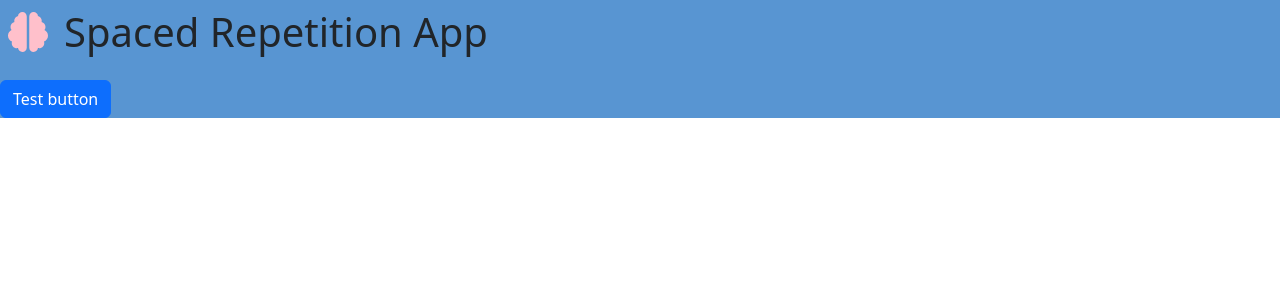
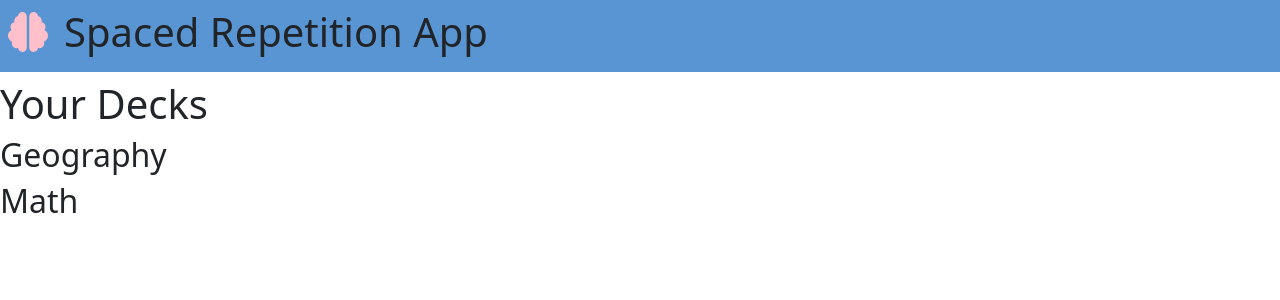
Before and after one commit to Jkrans/SpacedRepetitionApp, a React (Create React App) app in the folder spacedrepetition/: page / in a window 1280 px wide. Shown: the top 300 px of the page. Built offline with nearby package versions, Linux system fonts and the light colour scheme; data requests are answered from the project's data file.

Commit message:
Added DeckList component for displaying the decks in the JSON server

```diff
--- /dev/null
+++ b/spacedrepetition/db.json
@@ -0,0 +1,40 @@
+{
+  "decks": [
+    {
+      "id": 1,
+      "name": "Geography",
+      "cards": [
+        {
+          "id": 1,
+          "question": "What is the capital of France?",
+          "answer": "Paris",
+          "rating": 5
+        },
+        {
+          "id": 2,
+          "question": "What is the capital of Germany?",
+          "answer": "Berlin",
+          "rating": 4
+        }
+      ]
+    },
+    {
+      "id": 2,
+      "name": "Math",
+      "cards": [
+        {
+          "id": 3,
+          "question": "What is 2+2?",
+          "answer": "4",
+          "rating": null
+        },
+        {
+          "id": 4,
+          "question": "What is 3*3?",
+          "answer": "9",
+          "rating": null
+        }
+      ]
+    }
+  ]
+}
--- a/spacedrepetition/package.json
+++ b/spacedrepetition/package.json
@@ -10,6 +10,7 @@
     "@testing-library/jest-dom": "^5.17.0",
     "@testing-library/react": "^13.4.0",
     "@testing-library/user-event": "^13.5.0",
+    "axios": "^1.4.0",
     "bootstrap": "^5.3.0",
     "eslint-plugin-react": "^7.33.0",
     "fsevents": "^2.3.2",
--- a/spacedrepetition/src/App.js
+++ b/spacedrepetition/src/App.js
@@ -1,11 +1,15 @@
 import './App.css';
 import './index.css';
 import Header from './Components/Header'
+import Button from './Components/Button'
+import TextInput from './Components/TextInput'
+import DeckList from './Components/DeckList';
 
 function App() {
   return (
     <div className="Container">
       <Header />
+      <DeckList />
     </div>
   );
 }
--- a/spacedrepetition/src/Components/Button.js
+++ b/spacedrepetition/src/Components/Button.js
@@ -1,4 +1,5 @@
 import PropTypes from 'prop-types';
+
 
 const Button = ({onClick, text, className}) => {
   return (
--- /dev/null
+++ b/spacedrepetition/src/Components/DeckList.js
@@ -0,0 +1,28 @@
+import React, { useState, useEffect } from 'react';
+import axios from 'axios';
+
+const DeckList = () => {
+  const [decks, setDecks] = useState([]);
+
+  // fetches the decks from JSON server
+  useEffect(() => {
+    const fetchData = async () => {
+      const result = await axios('http://localhost:3002/decks');
+      setDecks(result.data);
+    }
+    fetchData();
+  }, []);
+  return (
+    <div>
+    <h1>Your Decks</h1>
+    {decks.map(deck => (
+      <div key={deck.id}>
+        <h2>{deck.name}</h2>
+      </div>
+    ))}
+  </div>
+)
+};
+
+
+export default DeckList
--- a/spacedrepetition/src/Components/Header.js
+++ b/spacedrepetition/src/Components/Header.js
@@ -2,6 +2,7 @@ import PropTypes from 'prop-types'
 import { FontAwesomeIcon } from '@fortawesome/react-fontawesome';
 import { faBrain } from '@fortawesome/free-solid-svg-icons';
 import Button from './Button';
+
 
 const Header = ({title}) => {
   return (
@@ -10,7 +11,7 @@ const Header = ({title}) => {
         <spam className='me-3'><FontAwesomeIcon icon={faBrain} color = 'pink' className="" /></spam>
   {title}
 </h1>
-<Button className="btn btn-primary" onClick={false} text='Test button'/>
+
     </div>
   )
 }
--- /dev/null
+++ b/spacedrepetition/src/Components/TextInput.js
@@ -0,0 +1,22 @@
+import React, { useState } from 'react';
+
+const TextInput = ({label, onChange, classNameInput, classNameLabel}) => {
+  const [inputValue, setInputValue] = useState('');
+
+  const handleInputChange = (event) => {
+    const newValue = event.target.value;
+    setInputValue(newValue);
+    if (onChange) {
+      onChange(newValue);
+    }
+  };
+
+  return (
+    <div>
+      <label className={classNameLabel}>{label}</label>
+      <input className={classNameInput} type="text" value={inputValue} onChange={handleInputChange} />
+    </div>
+  )
+}
+
+export default TextInput
```
Also changed, not shown: 1 other file (tests, documents, lock files or other folders).
